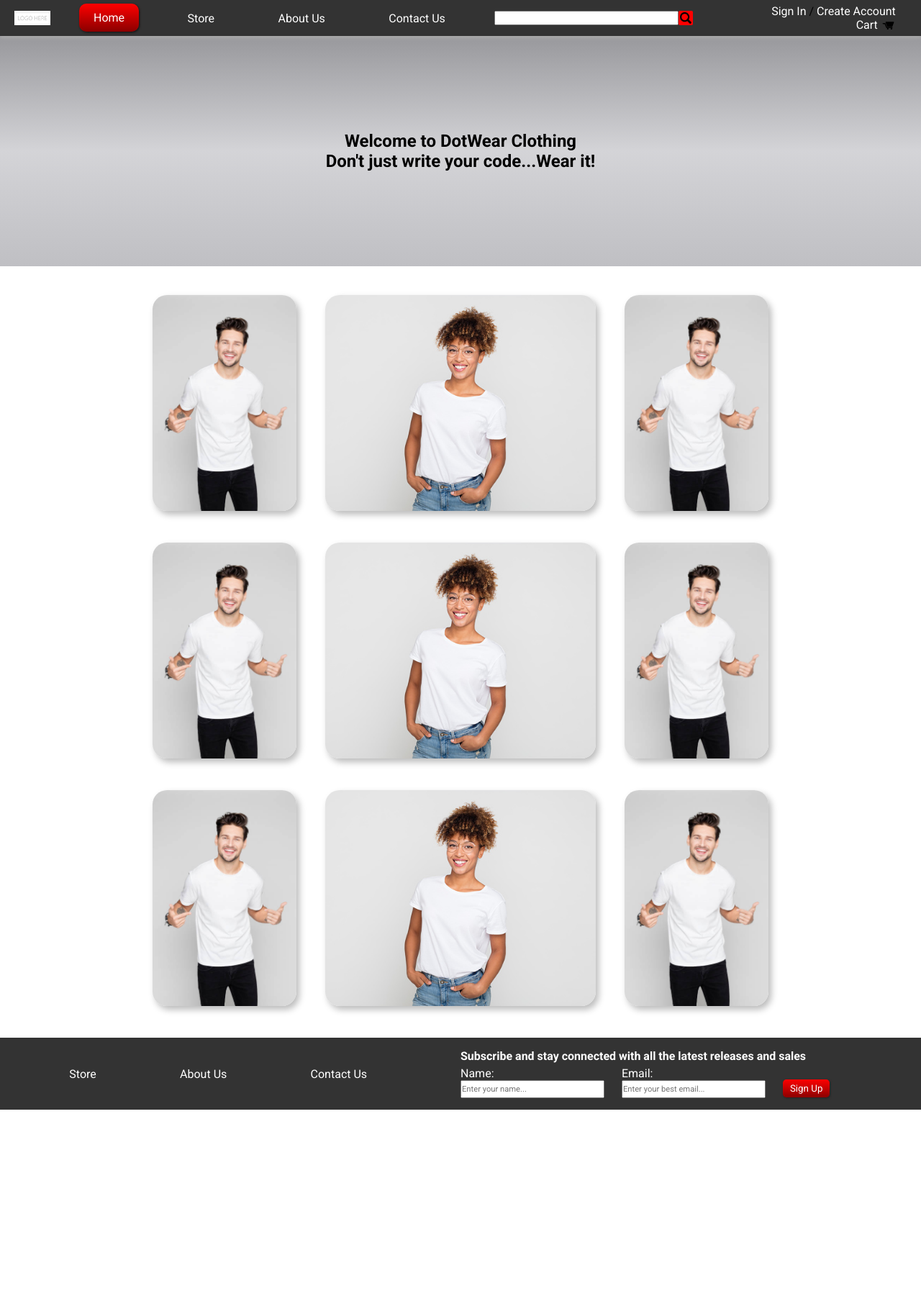
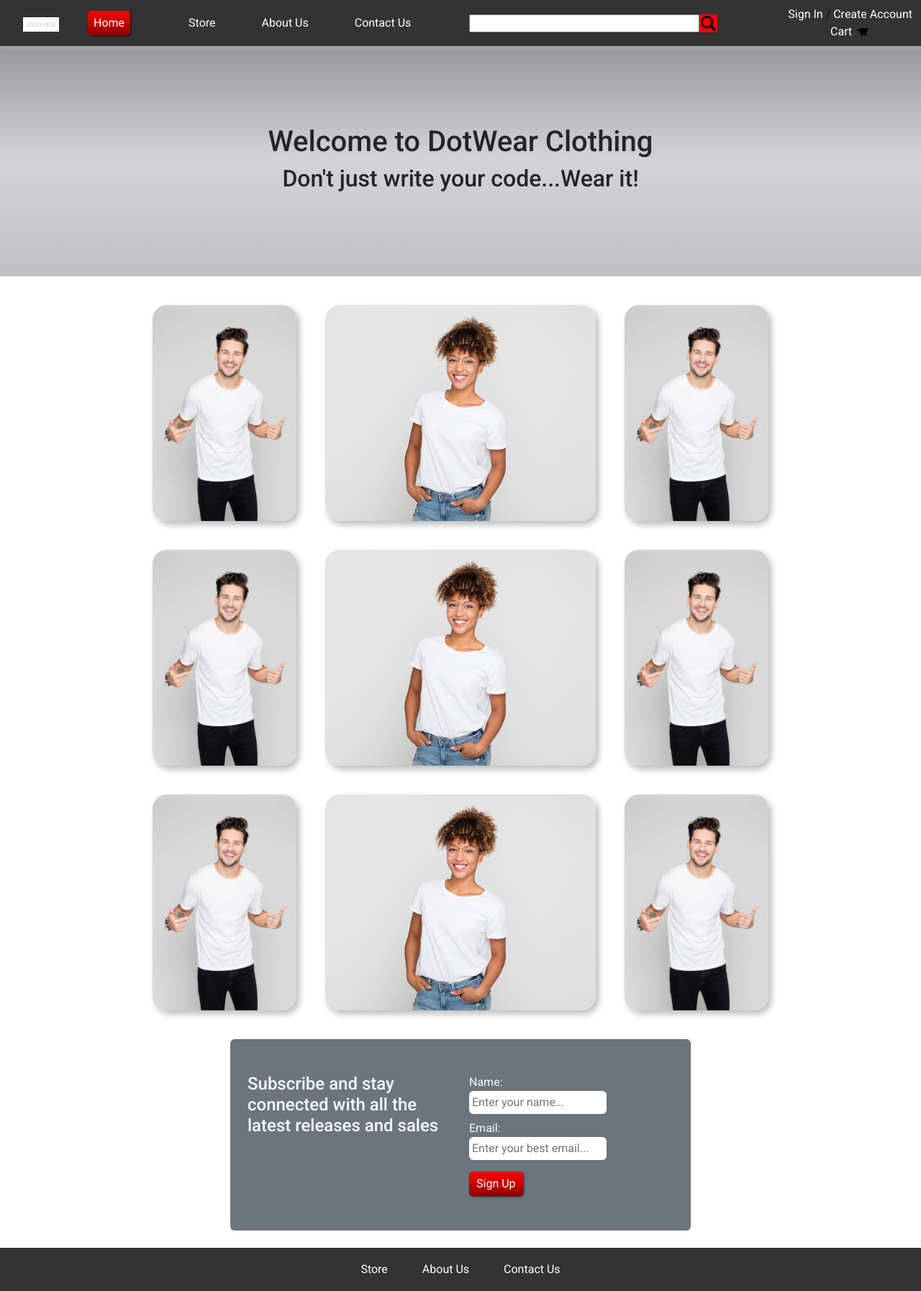
Before and after one commit to LehronR/day-2-assignment, a plain HTML site: page index.html in a window 1280 px wide. Shown: the whole page at 72% size. Before the commit the page ends 1542 px from the top, so only its background shows below. Drawn offline with nearby package versions, Linux system fonts and the light colour scheme.

Commit message:
redesigned header, footer and content using bootstrap

```diff
--- a/assets/styles/style.css
+++ b/assets/styles/style.css
@@ -20,6 +20,7 @@ header {
     position: sticky;
     top: 0;
     z-index: 1;
+    color: #111;
 }
 
 
@@ -27,31 +28,18 @@ header {
 /* MAIN NAV */
 
 #main-nav {
-    height: 50px;
-    width: 100%;
     background-color: #333;
     box-shadow: 0 3px 5px #aaa;
 }
 
-/* MAIN NAV LIST */
+/* TOGGLER BUTTON */
 
-#main-nav--list,
-#home-section,
-#link-section,
-#search-bar-section {
-    display: flex;
-    align-items: center;
+.navbar-toggler {
+    border: 3px solid var(--white-text);
+    background-color: var(--white-text);
 }
 
-#main-nav--list {
-    height: 100%;
-    list-style: none;
-}
-
-/* HOME SECTION */
-#home-section {
-    width: 15vw;
-}
+/* LOGO SECTION */
 
 .main-nav--logo {
     margin: 0 40px 0 20px;
@@ -66,54 +54,55 @@ header {
 
 #link-section {
     justify-content: space-evenly;
-    width: 40vw;
+    width: 30vw;
 }
 
 .main-nav--link {
     color: var(--white-text);
-    padding: 10px 20px;
+    padding: 10px 23px;
     cursor: pointer;
     text-decoration: none;
 }
 
-.inactive:hover {
+.inactive-link:hover {
     color: var(--hover-text-color);
     border: 3px solid darkred;
     border-radius: 5px;
-    padding: 7px 17px;
+    padding: 10px 15px;
 }
 
 .main-nav-link:visited {
     color: var(--white-text);
 }
 
-.active {
-    padding:10px 20px;
+.active-link {
+    padding:5px 20px;
     background: linear-gradient(red, darkred);
     color: var(--white-text);
-    border-radius: 10px;
+    border-radius: 5px;
     box-shadow: 1px 1px 3px #111;
 }
 
-.active:hover {
+.active-link:hover {
     color: var(--white-text);
     background: linear-gradient(darkred, red);
 }
 
 /* SEARCH BAR SECTION */
 
-#search-bar-section {
-    width: 25vw;
-}
+/* #search-bar-section {
+    width: 30vw;
+} */
 
 .main-nav--search input {
-    width: 20vw;
-    height: 20px;
+    width: 25vw;
+    height: 25px;
     vertical-align: middle;
+    outline: none;
 }
 
 .main-nav--search img {
-    width: 20px;
+    width: 25px;
     padding: 2px;
     vertical-align: middle;
     background-color: red;
@@ -122,14 +111,6 @@ header {
 }
 
 /* ACCOUNT SECTION */
-
-#account-section {
-    display: flex;
-    flex-direction:column;
-    align-items: flex-end;
-    width: 20vw;
-    margin-right: 2.2em;
-}
 
 .main-nav--signin #signin,
 .main-nav--signin #create-account,
@@ -166,10 +147,7 @@ header {
 
 /* ELEMENT STYLES */
 footer {
-    display: flex;
-    height: 100px;
     background-color: #333;
-    align-items: center;
 }
 
 label {
@@ -182,7 +160,7 @@ input[type="button"] {
 
 /* FOOTER NAV SECTION */
 #footer-nav-section {
-    width: 50vw;
+    width: 80vw;
 }
 
 #footer-nav--list {
@@ -193,35 +171,15 @@ input[type="button"] {
     color: var(--white-text);
 }
 
-/* NEWSLETTER SECTION */
-#newsletter-section {
-    width: 50vw;
-    margin: 0 2.1em;
+#newsletter--header {
+    display: flex;
+    align-items: center;
 }
 
-#newsletter--name,
-#newsletter--email,
-#newsletter--submit {
-    display: inline-block;
+.signup-section {
+    width: 50%;
 }
 
-#newsletter--header {
-    margin-bottom: 5px;
-    color: var(--white-text);
-}
-
-#newsletter--name,
-#newsletter--email {
-    margin-right: 20px;
-    color: var(--white-text);
-}
-
-#name,
-#email {
-    width: 200px;
-    height: 25px;
-    font-size: 0.7em;
-}
 #btn {
     padding: 5px 10px;
     background: linear-gradient(red, darkred);
@@ -241,3 +199,9 @@ input[type="button"] {
     border: none;
     vertical-align: middle;
 }
+
+@media (max-width: 768px) {
+    .signup-section {
+        display: none;
+    }
+}
--- a/index.html
+++ b/index.html
@@ -4,6 +4,7 @@
     <meta charset="UTF-8">
     <meta name="viewport" content="width=device-width, initial-scale=1.0">
     <title>Programmers</title>
+    <link href="https://cdn.jsdelivr.net/npm/bootstrap@5.3.0/dist/css/bootstrap.min.css" rel="stylesheet" integrity="sha384-9ndCyUaIbzAi2FUVXJi0CjmCapSmO7SnpJef0486qhLnuZ2cdeRhO02iuK6FUUVM" crossorigin="anonymous">
     <link rel="preconnect" href="https://fonts.googleapis.com">
     <link rel="preconnect" href="https://fonts.gstatic.com" crossorigin>
     <link href="https://fonts.googleapis.com/css2?family=Roboto:ital,wght@0,100;0,300;0,400;0,500;0,700;0,900;1,100;1,300;1,700;1,900&display=swap" rel="stylesheet">
@@ -15,7 +16,61 @@
 </head>
 <body>
     <header>
-        <nav id="main-nav">
+        <div id="main-nav" class="container-fluid">
+            <nav class="navbar navbar-expand-xl">
+                <a href="index.html" class="navbar-brand mb-0 main-nav--logo">
+                    <img src="assets/imgs/logo placeholder.png" alt="brand logo">
+                </a>
+                <button
+                class="navbar-toggler" type="button"
+                data-bs-toggle="collapse"
+                data-bs-target="#toggleMobileMenu"
+                aria-controls="toggleMobileMenu"
+                aria-expanded="false"
+                aria-label="Toggle navigation">
+                    <span class="navbar-toggler-icon"></span>
+                </button>
+                <div class="collapse navbar-collapse" id="toggleMobileMenu">
+                    <ul class="navbar-nav text-center">
+                        <li class="nav-item">
+                            <a href="#" class="nav-link main-nav--link active-link">Home</a>
+                        </li>
+                    </ul>
+                    <ul class="navbar-nav text-center ms-auto main-nav--list">
+                        <li class="nav-item mx-4">
+                            <a href="#" class="nav-link main-nav--link inactive-link">Store</a>
+                        </li>
+                        <li class="nav-item mx-4">
+                            <a href="#" class="nav-link main-nav--link inactive-link">About Us</a>
+                        </li>
+                        <li class="nav-item mx-4">
+                            <a href="#" class="nav-link main-nav--link inactive-link">Contact Us</a>
+                        </li>
+                    </ul>
+                    <ul class="navbar-nav text-center m-auto">
+                        <li class="main-nav--search"><input type="search"><img src="assets/imgs/icons/Search-icon.png" alt="Search Icon"></li>
+                    </ul>
+                    <ul class="navbar-nav text-center ms-auto text-center">
+                        <div>
+                            <li class="main-nav--signin">
+                                <a href="#" id="signin">Sign In</a>
+                                /
+                                <a href="#" id="create-account">Create Account</a>
+                            </li>
+                            <li class="main-nav--cart">
+                                <a href="#" id="cart">Cart<img src="assets/imgs/icons/shopping-cart-icon.svg" alt="Cart Icon"></a>
+                            </li>
+                        </div>
+                    </ul>
+                </div>
+            </nav>
+
+        </div>
+
+
+
+
+        <!-- <nav id="main-nav">
             <ul id="main-nav--list">
                 <div id="home-section">
                     <li class="main-nav--logo home"><a href="index.html"><img src="assets/imgs/logo placeholder.png" alt="DotWear Clothing Logo"></a></li>
@@ -40,7 +95,7 @@
                     </li>
                 </div>
             </ul>
-        </nav>
+        </nav> -->
     </header>
     <main id="main-content-section">
         <section class="hero">
@@ -59,29 +114,46 @@
             <div><img src="assets/imgs/products/women-model-white-tshirt.jpg" alt="female model" class="female-model-img"></div>
             <div><img src="assets/imgs/products/man-model-white-tshirt.jpg" alt="male-model" class="male-model-img"></div>
         </section>
+        <section class="signup-section container bg-secondary rounded m-4 py-5 mx-auto">
+            <div class="row mx-auto">
+                <div class="col">
+                    <h4 id="newsletter--header" class="text-light">Subscribe and stay connected with all the latest releases and sales</h4>
+                </div>
+                <div class="col">
+                    <div class="mb-2">
+                        <label for="name" class="text-light">Name: </label>
+                        <input type="text" name="name" id="name" class="px-1 py-1 rounded border-0" placeholder="Enter your name...">
+                    </div>
+                    <div class="mb-2">
+                        <label for="email" class="text-light">Email: </label>
+                        <input type="email" name="email" id="email" class="px-1 py-1 rounded border-0" placeholder="Enter your best email...">
+                    </div>
+                    <div id="newsletter--submit" class="mt-3">
+                        <input type="button" value="Sign Up" id="btn">
+                    </div>
+                </div>
+            </div>
+        </section>
     </main>
     <footer>
-        <section id="footer-nav-section">
-            <ul id="footer-nav--list">
-                <li><a href="store.html" class="main-nav--link inactive">Store</a></li>
-                    <li><a href="about-us.html" class="main-nav--link inactive">About Us</a></li>
-                    <li><a href="contact-us.html" class="main-nav--link inactive">Contact Us</a></li>
-            </ul>
-        </section>
-        <section id="newsletter-section">
-            <h4 id="newsletter--header">Subscribe and stay connected with all the latest releases and sales</h4>
-            <div id="newsletter--name">
-                <label for="name">Name: </label>
-                <input type="text" name="name" id="name" placeholder="Enter your name...">
-            </div>
-            <div id="newsletter--email">
-                <label for="email">Email: </label>
-                <input type="email" name="email" id="email" placeholder="Enter your best email...">
-            </div>
-            <div id="newsletter--submit">
-                <input type="button" value="Sign Up" id="btn">
-            </div>
+        <section class="container-fluid">
+            <nav class="navbar navbar-expand-xl justify-content-center">
+                <ul class="navbar-nav">
+                    <li class="nav-item mx-3">
+                        <a href="store.html" class="nav-link main-nav--link inactive">Store</a>
+                    </li>
+                    <li class="nav-item mx-3">
+                        <a href="about-us.html" class="nav-link main-nav--link inactive">About Us</a>
+                    </li>
+                    <li class="nav-item mx-3">
+                        <a href="contact-us.html" class="nav-link main-nav--link inactive">Contact Us</a>
+                    </li>
+                </ul>
+            </nav>
         </section>
     </footer>
+
+    <script src="https://cdn.jsdelivr.net/npm/@popperjs/core@2.11.8/dist/umd/popper.min.js" integrity="sha384-I7E8VVD/ismYTF4hNIPjVp/Zjvgyol6VFvRkX/vR+Vc4jQkC+hVqc2pM8ODewa9r" crossorigin="anonymous"></script>
+<script src="https://cdn.jsdelivr.net/npm/bootstrap@5.3.0/dist/js/bootstrap.min.js" integrity="sha384-fbbOQedDUMZZ5KreZpsbe1LCZPVmfTnH7ois6mU1QK+m14rQ1l2bGBq41eYeM/fS" crossorigin="anonymous"></script>
 </body>
 </html>
```
Also changed, not shown: about-us.html (+24 -3 lines).
